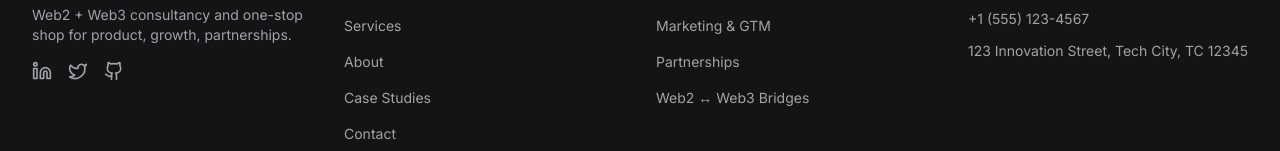
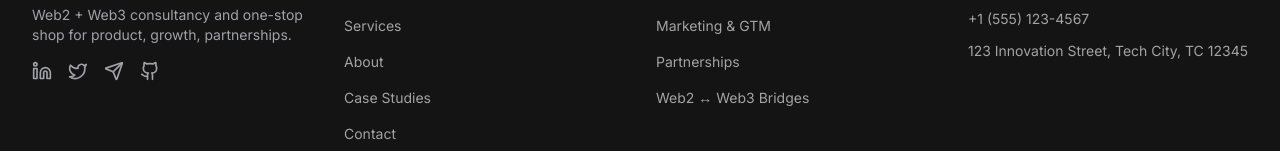
Before and after one commit to HappyManSol/Omnicore-website, a Next.js app: page / in a window 1280 px wide. Shown: the part 3383-3534 px from the top of the page. Built offline with nearby package versions, Linux system fonts and the light colour scheme; no server answers.

Commit message:
Add Telegram link to footer social media icons

```diff
--- a/src/components/layout/footer.tsx
+++ b/src/components/layout/footer.tsx
@@ -1,5 +1,5 @@
 import Link from "next/link";
-import { Linkedin, Twitter, Github, Mail } from "lucide-react";
+import { Linkedin, Twitter, Github, Mail, Send } from "lucide-react";
 import { SITE_CONFIG, NAV_LINKS, COMPANY_INFO } from "@/lib/constants";
 
 export default function Footer() {
@@ -40,6 +40,15 @@ export default function Footer() {
                 aria-label="Twitter"
               >
                 <Twitter className="h-5 w-5" />
+              </a>
+              <a
+                href={SITE_CONFIG.links.telegram}
+                target="_blank"
+                rel="noopener noreferrer"
+                className="text-crypto-grey-400 hover:text-crypto-accent transition-colors"
+                aria-label="Telegram"
+              >
+                <Send className="h-5 w-5" />
               </a>
               <a
                 href={SITE_CONFIG.links.github}
--- a/src/lib/constants.ts
+++ b/src/lib/constants.ts
@@ -8,6 +8,7 @@ export const SITE_CONFIG = {
     twitter: "https://twitter.com/omnicore",
     linkedin: "https://linkedin.com/company/omnicore-solutions",
     github: "https://github.com/omnicore",
+    telegram: "https://t.me/omnicore", // Replace with your actual Telegram link
   },
 } as const;
 
```
